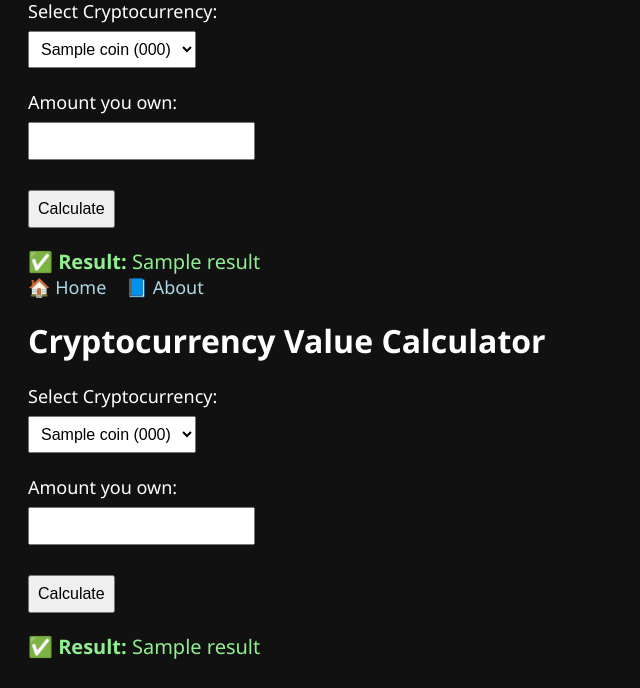
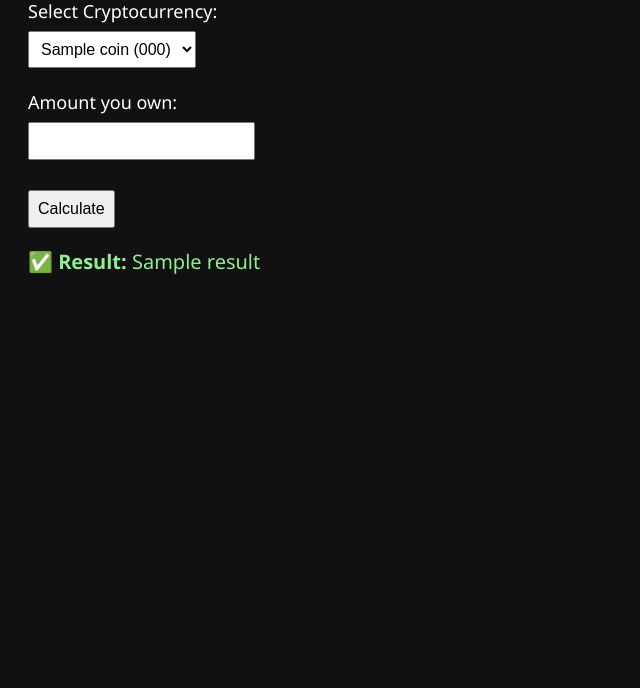
Before and after one commit to A2022KR/crypto-portfolio-api, a Flask app: template templates/calculator_template.html in a window 1280 px wide. Shown: the part 137-825 px from the top of the page, without its empty margins (0-640 px from the left). After the commit the page ends 411 px from the top, so only its background shows below. Run offline with Flask 3, Linux system fonts and the light colour scheme; the template is opened without the code that fills it: most values are stand-ins (such as "Sample title", 1, 10 or a date in 2020).

Commit message:
Update calculator_template.html

```diff
--- a/templates/calculator_template.html
+++ b/templates/calculator_template.html
@@ -74,79 +74,3 @@
     {% endif %}
 </body>
 </html>
-<!DOCTYPE html>
-<html>
-<head>
-    <title>Crypto Value Calculator</title>
-    <style>
-        body {
-            background-color: #111;
-            color: #fff;
-            font-family: 'Segoe UI', sans-serif;
-            padding: 20px;
-        }
-        a {
-            color: #add8e6;
-            margin-right: 15px;
-            text-decoration: none;
-            font-size: 18px;
-        }
-        a:hover {
-            text-decoration: underline;
-        }
-        h1 {
-            font-size: 32px;
-            margin-top: 20px;
-        }
-        label, select, input {
-            font-size: 18px;
-            margin-top: 10px;
-        }
-        select, input[type="text"], input[type="submit"] {
-            padding: 8px;
-            font-size: 16px;
-            margin-top: 8px;
-        }
-        .result, .error {
-            margin-top: 20px;
-            font-size: 20px;
-        }
-        .error {
-            color: red;
-        }
-        .result {
-            color: #90ee90;
-        }
-    </style>
-</head>
-<body>
-    <a href="/">🏠 Home</a>
-    <a href="/about">📘 About</a>
-
-    <h1>Cryptocurrency Value Calculator</h1>
-
-    <form method="POST">
-        <label for="symbol">Select Cryptocurrency:</label><br>
-        <select name="symbol" id="symbol" required>
-            {% for code, name in coins.items() %}
-                <option value="{{ code }}">{{ name.capitalize() }} ({{ code }})</option>
-            {% endfor %}
-        </select><br><br>
-
-        <label for="amount">Amount you own:</label><br>
-        <input type="text" name="amount" id="amount" required><br><br>
-
-        <input type="submit" value="Calculate">
-    </form>
-
-    {% if result %}
-        <div class="result">
-            ✅ <strong>Result:</strong> {{ result }}
-        </div>
-    {% elif error %}
-        <div class="error">
-            ❌ <strong>Error:</strong> {{ error }}
-        </div>
-    {% endif %}
-</body>
-</html>
```
